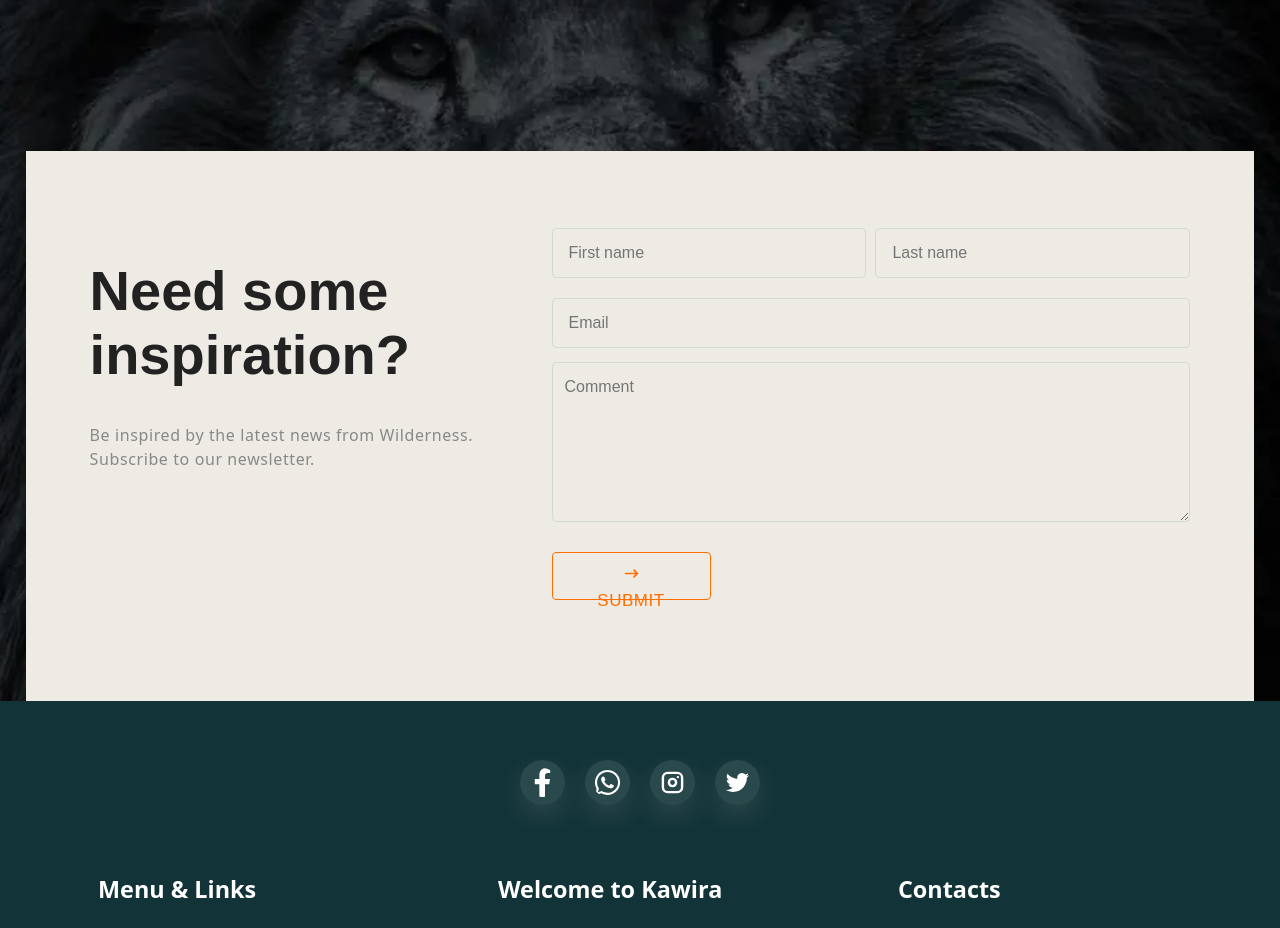
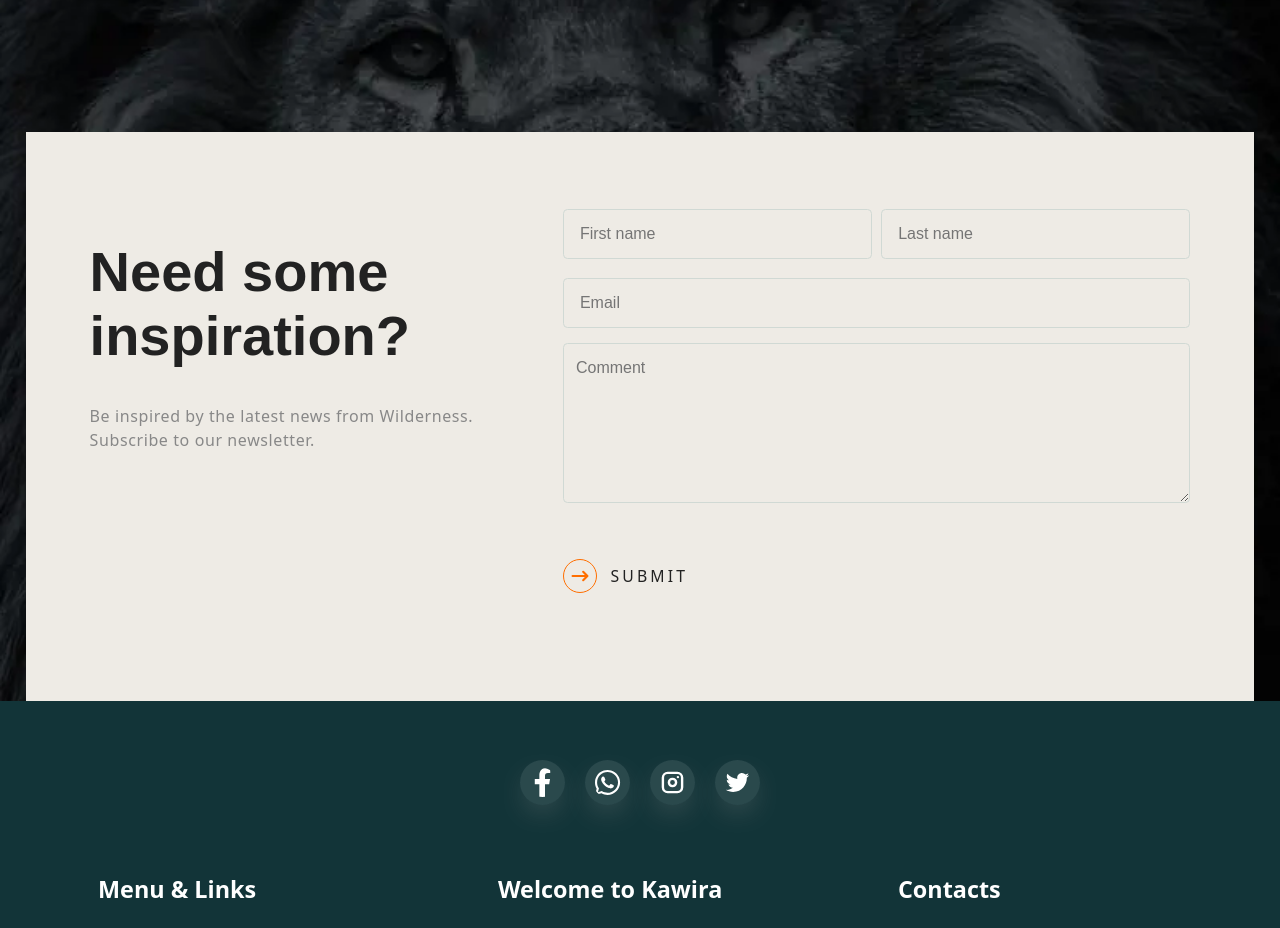
Before and after one commit to BenMukebo/landing-page, a React (Create React App) app: page / in a window 1280 px wide. Shown: the part 8120-9048 px from the top of the page. Built offline with nearby package versions, Linux system fonts and the light colour scheme.

Commit message:
Update the contact section style

```diff
--- a/src/components/contacts/contacts.module.scss
+++ b/src/components/contacts/contacts.module.scss
@@ -80,19 +80,39 @@ form {
   }
 
   .btn_div button {
-    height: 48px;
-    width: 159px;
-    font-size: 17px;
-    line-height: 24px;
-    font-weight: 500;
-    border-radius: 4px;
-    color: $secondary-color;
-    border: 1px solid $secondary-color;
-    @extend %btn-clicked;
-    letter-spacing: 0.03em;
-    padding: 12px;
-    margin-bottom: 10px;
+    @include d-flex(flex-start, center);
+    margin-top: 0.5rem;
+    padding: 1rem 0;
+
+    svg {
+      @extend %svg-btn;
+    }
+
+    p {
+      color: $primary-color;
+      font-size: .875rem;
+      font-weight: 500;
+      line-height: 1.25rem;
+      text-transform: uppercase;
+      letter-spacing: .2em;
+      font-family: Atyp Display Medium,ui-sans-serif,system-ui,-apple-system;
+    }
   }
+
+  // .btn_div button {
+  //   height: 48px;
+  //   width: 159px;
+  //   font-size: 17px;
+  //   line-height: 24px;
+  //   font-weight: 500;
+  //   border-radius: 4px;
+  //   color: $secondary-color;
+  //   border: 1px solid $secondary-color;
+  //   @extend %btn-clicked;
+  //   letter-spacing: 0.03em;
+  //   padding: 12px;
+  //   margin-bottom: 10px;
+  // }
 }
 
 @include media(480px) {
@@ -141,7 +161,7 @@ form {
     padding: 4rem 5% 5rem;
     @include d-flex(space-between, flex-start);
     flex-direction: row;
-    gap: 2rem;
+    gap: 5%;
   }
 
   .contacts_header {
```
